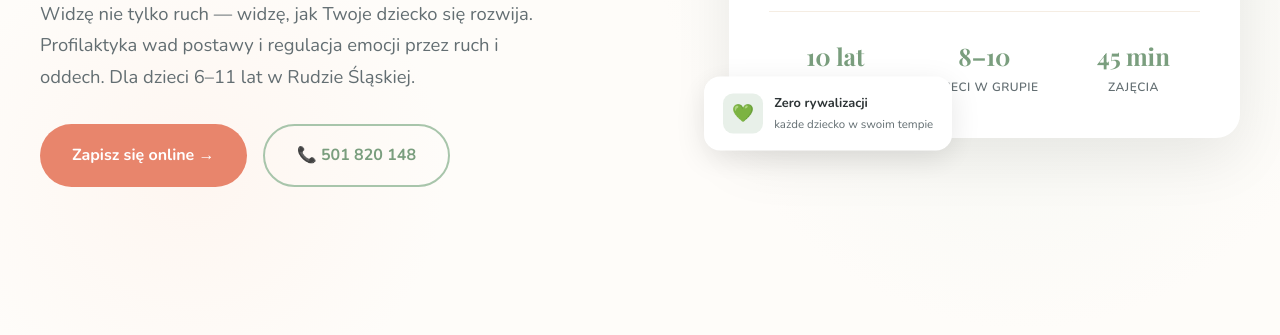
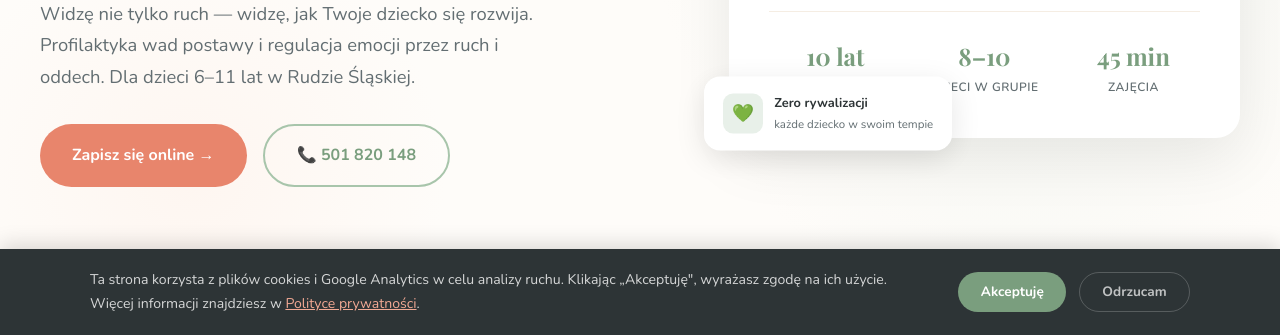
Before and after one commit to sentioflow/joga, a plain HTML site: page index.html in a window 1280 px wide. Shown: the part 465-800 px from the top of the page. Drawn offline with nearby package versions, Linux system fonts and the light colour scheme; a web font is replaced by a local one.

Commit message:
Add files via upload

```diff
--- a/index.html
+++ b/index.html
@@ -8,6 +8,24 @@
     <link rel="preconnect" href="https://fonts.googleapis.com">
     <link rel="preconnect" href="https://fonts.gstatic.com" crossorigin>
     <link href="https://fonts.googleapis.com/css2?family=Nunito:wght@400;600;700;800&family=Playfair+Display:ital,wght@0,500;0,700;1,500&display=swap" rel="stylesheet">
+    <!-- Google tag (gtag.js) - loaded after cookie consent -->
+    <script>
+        function loadGoogleAnalytics() {
+            var script = document.createElement('script');
+            script.async = true;
+            script.src = 'https://www.googletagmanager.com/gtag/js?id=G-KQ56VYLX84';
+            document.head.appendChild(script);
+            window.dataLayer = window.dataLayer || [];
+            function gtag(){dataLayer.push(arguments);}
+            window.gtag = gtag;
+            gtag('js', new Date());
+            gtag('config', 'G-KQ56VYLX84');
+        }
+        // Auto-load if consent was already given
+        if (localStorage.getItem('cookie_consent') === 'accepted') {
+            loadGoogleAnalytics();
+        }
+    </script>
     <style>
         :root {
             --sage: #7A9E7E;
@@ -1144,6 +1162,89 @@
 
         .footer-legal a:hover {
             color: rgba(255,255,255,0.85);
+        }
+
+        /* ===== COOKIE BANNER ===== */
+        .cookie-banner {
+            position: fixed;
+            bottom: 0;
+            left: 0;
+            right: 0;
+            z-index: 200;
+            background: var(--charcoal);
+            color: var(--white);
+            padding: 1.2rem 2rem;
+            box-shadow: 0 -4px 20px rgba(0,0,0,0.15);
+            display: none;
+            animation: slideUp 0.4s ease;
+        }
+
+        .cookie-banner.show {
+            display: block;
+        }
+
+        .cookie-inner {
+            max-width: 1100px;
+            margin: 0 auto;
+            display: flex;
+            align-items: center;
+            justify-content: space-between;
+            gap: 1.5rem;
+            flex-wrap: wrap;
+        }
+
+        .cookie-text {
+            flex: 1;
+            font-size: 0.88rem;
+            color: rgba(255,255,255,0.8);
+            min-width: 280px;
+        }
+
+        .cookie-text a {
+            color: var(--coral-soft);
+            text-decoration: underline;
+        }
+
+        .cookie-buttons {
+            display: flex;
+            gap: 0.8rem;
+            flex-shrink: 0;
+        }
+
+        .cookie-btn {
+            padding: 0.6rem 1.4rem;
+            border-radius: 50px;
+            border: none;
+            font-family: 'Nunito', sans-serif;
+            font-weight: 700;
+            font-size: 0.85rem;
+            cursor: pointer;
+            transition: all 0.3s;
+        }
+
+        .cookie-btn-accept {
+            background: var(--sage);
+            color: var(--white);
+        }
+
+        .cookie-btn-accept:hover {
+            background: var(--sage-light);
+        }
+
+        .cookie-btn-reject {
+            background: transparent;
+            color: rgba(255,255,255,0.7);
+            border: 1px solid rgba(255,255,255,0.2);
+        }
+
+        .cookie-btn-reject:hover {
+            border-color: rgba(255,255,255,0.5);
+            color: var(--white);
+        }
+
+        @keyframes slideUp {
+            from { transform: translateY(100%); }
+            to { transform: translateY(0); }
         }
 
         /* ===== ANIMATIONS ===== */
@@ -1694,6 +1795,19 @@
         </div>
     </section>
 
+    <!-- COOKIE BANNER -->
+    <div class="cookie-banner" id="cookieBanner">
+        <div class="cookie-inner">
+            <div class="cookie-text">
+                Ta strona korzysta z plików cookies i Google Analytics w celu analizy ruchu. Klikając „Akceptuję", wyrażasz zgodę na ich użycie. Więcej informacji znajdziesz w <a href="https://sentioflow.github.io/warsztaty-/polityka-prywatnosci.html" target="_blank" rel="noopener">Polityce prywatności</a>.
+            </div>
+            <div class="cookie-buttons">
+                <button class="cookie-btn cookie-btn-accept" id="cookieAccept">Akceptuję</button>
+                <button class="cookie-btn cookie-btn-reject" id="cookieReject">Odrzucam</button>
+            </div>
+        </div>
+    </div>
+
     <script>
         // Navbar scroll effect
         const navbar = document.getElementById('navbar');
@@ -1756,6 +1870,26 @@
                 }
             });
         });
+
+        // Cookie consent banner
+        const cookieBanner = document.getElementById('cookieBanner');
+        const cookieAccept = document.getElementById('cookieAccept');
+        const cookieReject = document.getElementById('cookieReject');
+
+        if (!localStorage.getItem('cookie_consent')) {
+            cookieBanner.classList.add('show');
+        }
+
+        cookieAccept.addEventListener('click', () => {
+            localStorage.setItem('cookie_consent', 'accepted');
+            cookieBanner.classList.remove('show');
+            loadGoogleAnalytics();
+        });
+
+        cookieReject.addEventListener('click', () => {
+            localStorage.setItem('cookie_consent', 'rejected');
+            cookieBanner.classList.remove('show');
+        });
     </script>
 
 </body>
```
